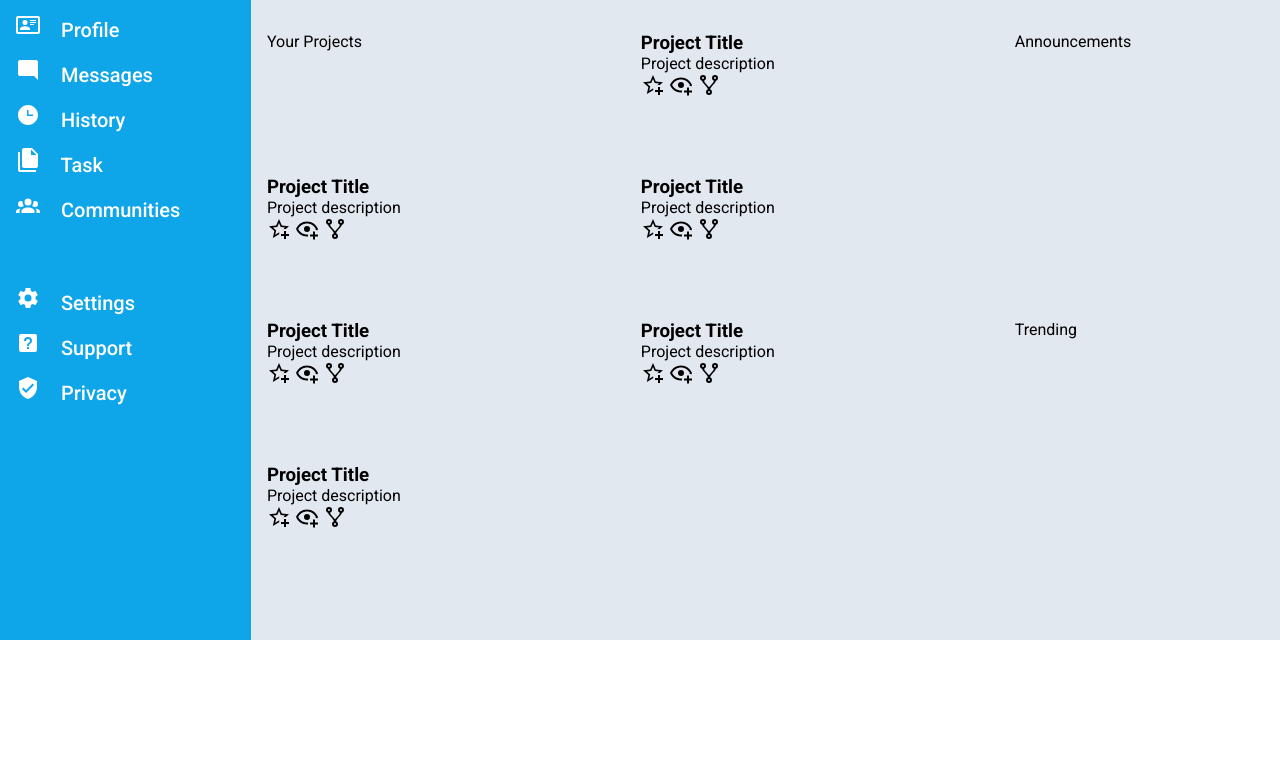
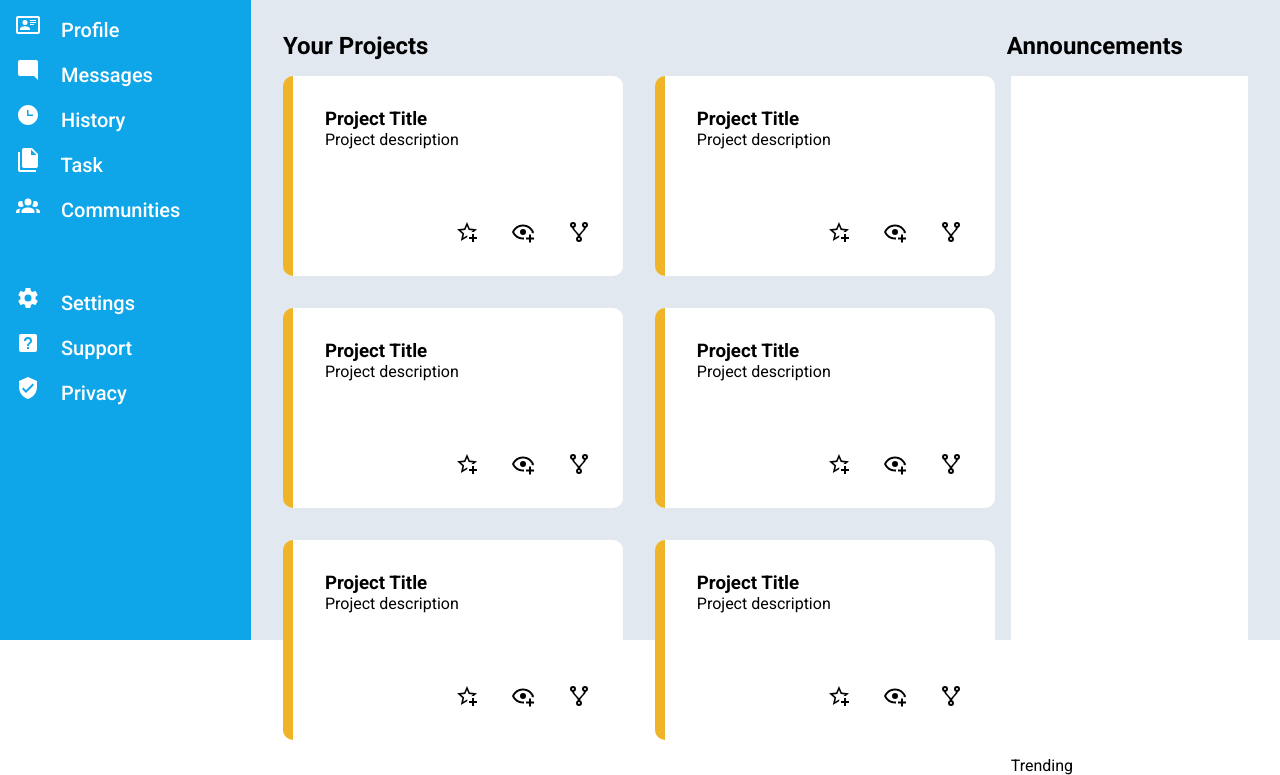
Before and after one commit to jwhong98/Admin-dashboard, a plain HTML site: page index.html in a window 1280 px wide. Shown: the part 160-935 px from the top of the page. Before the commit the page ends 800 px from the top, so only its background shows below. Drawn offline with Linux system fonts and the light colour scheme.

Commit message:
updated section headers and projects grid

```diff
--- a/index.html
+++ b/index.html
@@ -95,8 +95,11 @@
         </div>
       </div>
       <div id="main">
+        <div class="sections">
+          <h2>Your Projects</h2>
+          <h2>Announcements</h2>
+        </div>
         <div class="projects">
-          Your Projects
           <div class="card">
             <h3>Project Title</h3>
             <p>Project description</p>
@@ -152,7 +155,7 @@
             </div>
           </div>
         </div>
-        <div class="announcements">Announcements</div>
+        <div class="announcements"></div>
         <div class="trending">Trending</div>
       </div>
     </div>
--- a/styles.css
+++ b/styles.css
@@ -128,22 +128,55 @@ button {
   background-color: #e2e8f0;
   display: grid;
   grid-template-columns: 3fr 1fr;
-  grid-template-rows: repeat(2, 1fr);
+  /* grid-template-rows: 5% 1fr 1fr; */
+  grid-template-rows: 1fr 1fr;
   grid-row: 2/6;
-  padding: 2rem 1rem;
+  padding: 2rem;
+  gap: 1rem;
+}
+
+#main .sections {
+  grid-row: 1/2;
+  grid-column: 1/3;
+  display: grid;
+  grid-template-columns: 3fr 1fr;
 }
 
 #main .projects {
   grid-column: 1/2;
-  grid-row: 1/3;
+  grid-row: 2/3;
   display: grid;
   grid-template-columns: repeat(2, 1fr);
+  gap: 2rem;
+}
+
+.projects .card {
+  height: 200px;
+  display: flex;
+  flex-direction: column;
+  background-color: #fff;
+  padding: 2rem;
+  border-radius: 10px;
+  border-left: 10px solid #f0b429;
+  position: relative;
+}
+
+.card .icons {
+  display: flex;
+  gap: 2rem;
+  position: absolute;
+  bottom: 2rem;
+  right: 2rem;
 }
 
 #main .announcements {
   grid-column: 2/3;
+  grid-row: 2/3;
+  display: grid;
+  background-color: #fff;
 }
 
 #main .trending {
   grid-column: 2/3;
+  grid-row: ;
 }
```
